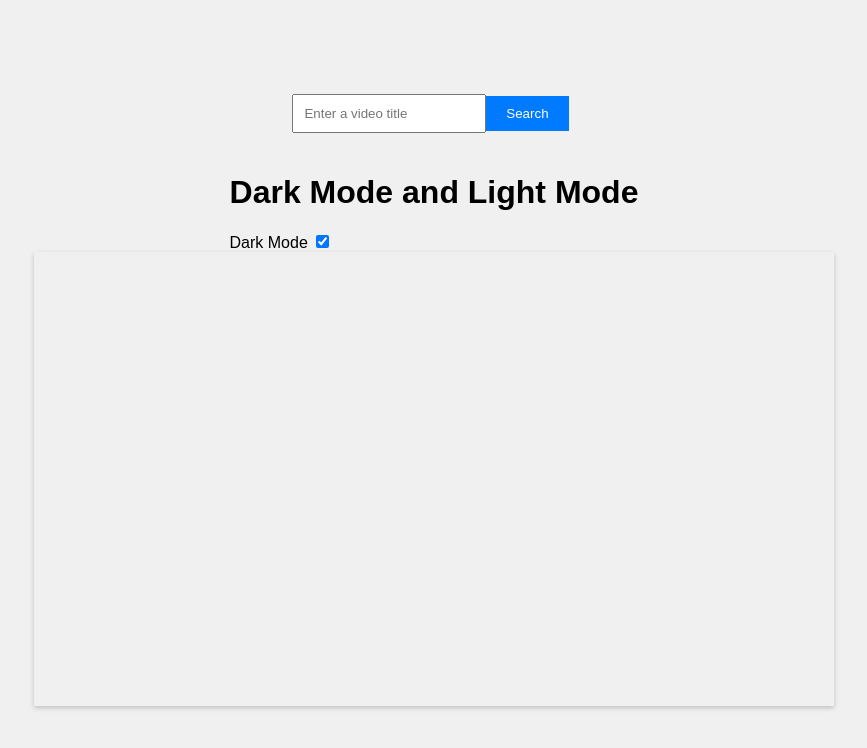
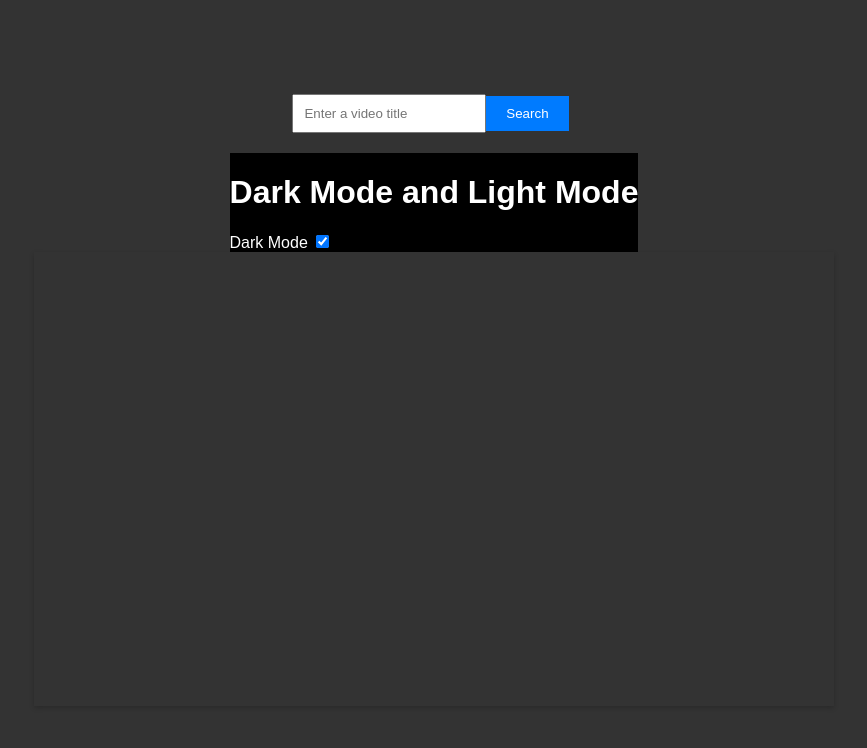
Before and after one commit to shalokoloko32/webshit, a plain HTML site: page index.html in a window 1280 px wide. Both pictures are taken after a click on the checkbox "Dark Mode". Shown: the whole page, without its empty margins (206-1073 px from the left). Drawn offline with Linux system fonts and the light colour scheme.

Commit message:
Update styles.css

```diff
--- a/styles.css
+++ b/styles.css
@@ -35,3 +35,17 @@ body {
 .video-container {
   box-shadow: 0px 2px 5px rgba(0, 0, 0, 0.2);
 }
+
+/* Dark mode styles */
+body.dark-mode {
+  background-color: #333;
+  color: white;
+}
+
+body.dark-mode header {
+  background-color: #000;
+}
+
+body.dark-mode .mode-toggle label {
+  color: white;
+}
```
